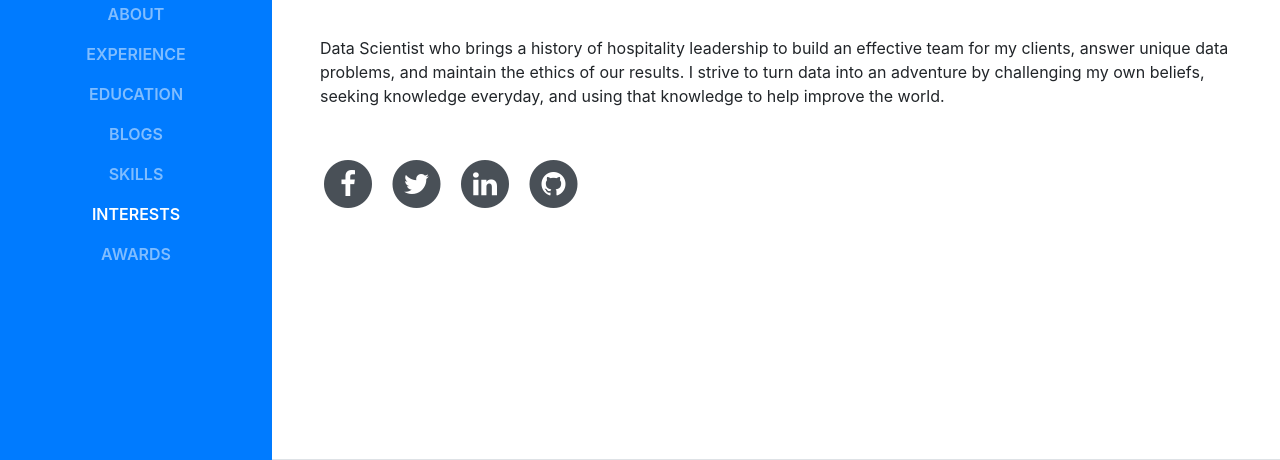
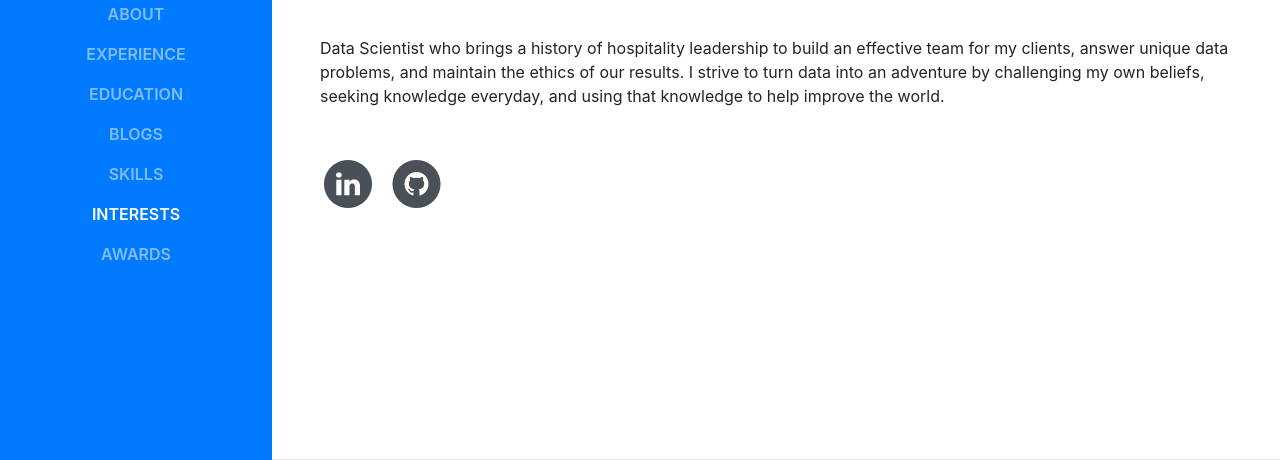
Before and after one commit to beetletrellen1/beetletrellen1.github.io, a website with bundled scripts: page index.html in a window 1280 px wide. Shown: the part 340-800 px from the top of the page. Built offline with nearby package versions, Linux system fonts and the light colour scheme; a web font is replaced by a local one.

Commit message:
removed facebook and twitter button

```diff
--- a/index.html
+++ b/index.html
@@ -76,22 +76,6 @@
           <p class="mb-5">Data Scientist who brings a history of hospitality leadership to build an effective team for my clients, answer unique data problems, and maintain the ethics of our results.  I strive to turn data into an adventure by challenging my own beliefs, seeking knowledge everyday, and using that knowledge to help improve the world.
           </p>
           <ul class="list-inline list-social-icons mb-0">
-            <li class="list-inline-item">
-              <a href="#">
-                <span class="fa-stack fa-lg">
-                  <i class="fa fa-circle fa-stack-2x"></i>
-                  <i class="fa fa-facebook fa-stack-1x fa-inverse"></i>
-                </span>
-              </a>
-            </li>
-            <li class="list-inline-item">
-              <a href="#">
-                <span class="fa-stack fa-lg">
-                  <i class="fa fa-circle fa-stack-2x"></i>
-                  <i class="fa fa-twitter fa-stack-1x fa-inverse"></i>
-                </span>
-              </a>
-            </li>
             <li class="list-inline-item">
               <a href="http://www.linkedin.com/in/briancollinshappy">
                 <span class="fa-stack fa-lg">
```
